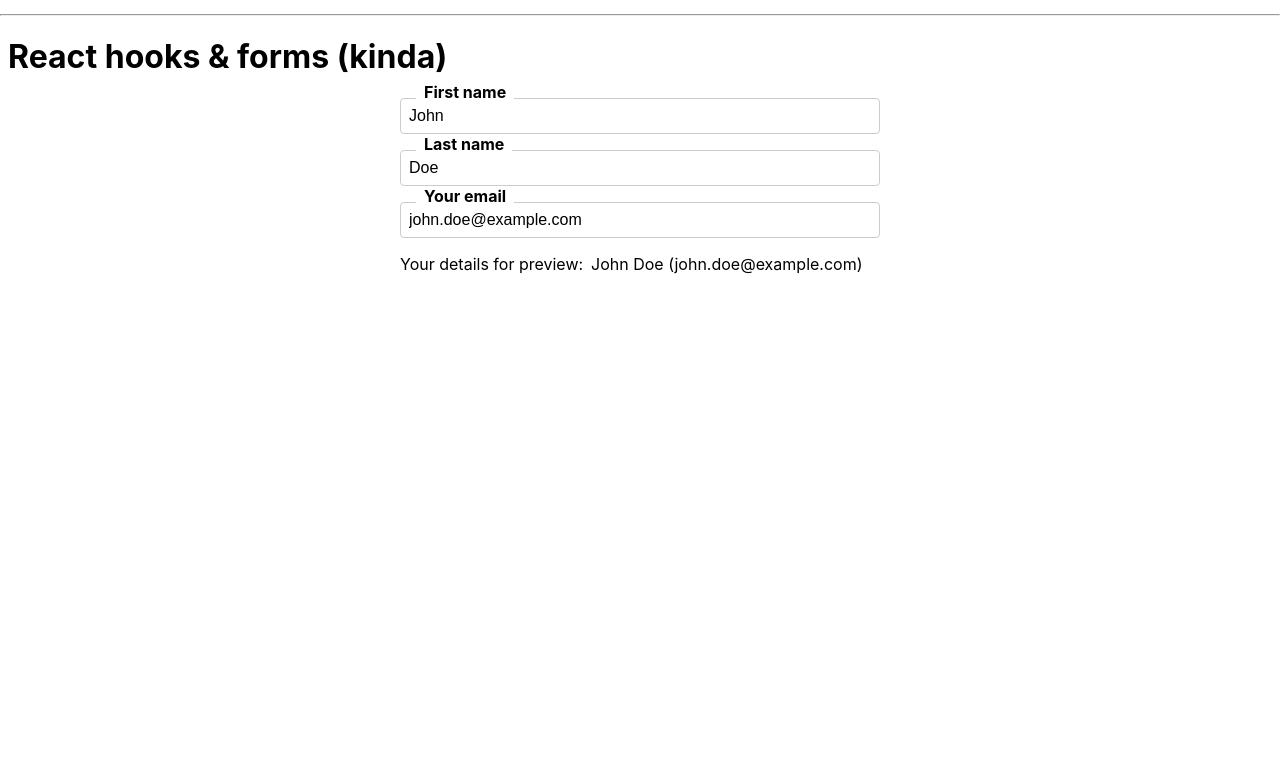
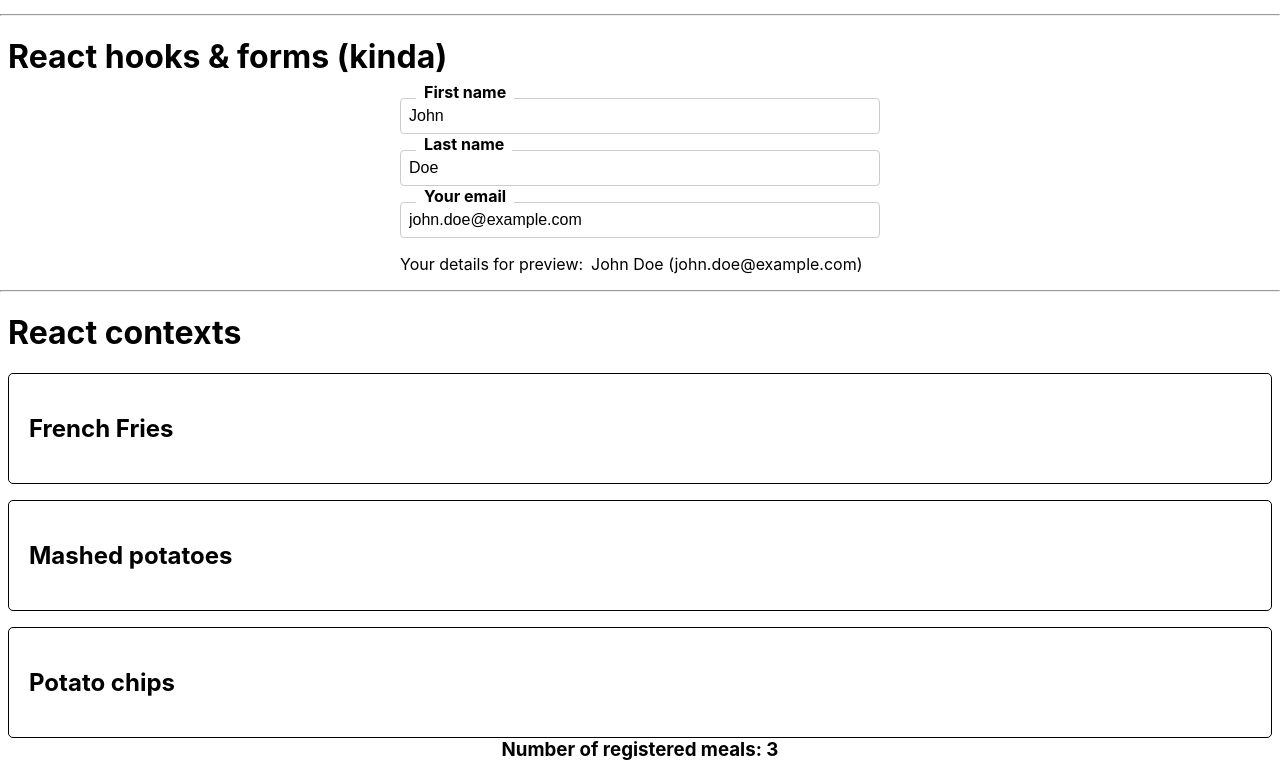
Before and after one commit to students-gi/facebook-react, a React (Create React App) app: page / in a window 1280 px wide. Shown: the part 741-1518 px from the top of the page. Before the commit the page ends 1047 px from the top, so only its background shows below. Built offline with nearby package versions, Linux system fonts and the light colour scheme.

Commit message:
context example

```diff
--- a/src/App.tsx
+++ b/src/App.tsx
@@ -5,6 +5,7 @@
 import CardDisplay from "./ui/organisms/CardDisplay";
 import GuessANumber from "./ui/organisms/GuessANumber";
 import RegistrationForm from "./ui/organisms/RegistrationForm"
+import MealDisplay from  "./ui/organisms/MealDisplay"
 
 function App() {
   return (
@@ -19,6 +20,10 @@
 
       <Heading1 title="React hooks & forms (kinda)" />
       <RegistrationForm />
+      <hr/>
+
+      <Heading1 title="React contexts" />
+      <MealDisplay />
     </div>
   );
 }
--- /dev/null
+++ b/src/providers/MealsProvider.tsx
@@ -0,0 +1,21 @@
+import React from 'react';
+
+const MealsContext = React.createContext<string[] | null>(null);
+const mealsList = [
+    "French Fries",
+    "Mashed potatoes",
+    "Potato chips"
+]
+
+function MealsProvider({ children }: { children: React.ReactNode }) {
+    const [meals, setMeals] = React.useState(mealsList);
+
+    return (
+        <MealsContext.Provider value={meals}>
+            {children}
+        </MealsContext.Provider>
+    );
+}
+
+export const useMealsContext = () => React.useContext(MealsContext);
+export default MealsProvider;
--- /dev/null
+++ b/src/ui/organisms/MealDisplay/MealCounter.tsx
@@ -0,0 +1,13 @@
+import React from 'react';
+/*=====   Style imports   =====*/
+import styles from './style.module.css';
+import { useMealsContext } from '../../../providers/MealsProvider';
+
+function MealCounter() {
+  const meals = useMealsContext();
+  return (
+    <h3 id={styles.mealCounter}>Number of registered meals: {meals?.length}</h3>
+  )
+}
+
+export default MealCounter;
--- /dev/null
+++ b/src/ui/organisms/MealDisplay/MealList.tsx
@@ -0,0 +1,22 @@
+import React from 'react';
+/*=====   Style imports   =====*/
+import styles from './style.module.css';
+/*=====  Context imports  =====*/
+import { useMealsContext } from "../../../providers/MealsProvider"
+import Card from "../../molecules/Card";
+
+function MealList() {
+  const meals = useMealsContext();
+
+  return (
+    <div id={styles.mealList}>
+      {meals?.map((mealName: string) => (
+        <Card
+          title={mealName}
+        />
+      ))}
+    </div>
+  )
+}
+
+export default MealList;
--- /dev/null
+++ b/src/ui/organisms/MealDisplay/index.tsx
@@ -0,0 +1,18 @@
+import React from 'react';
+/*=====   Style imports   =====*/
+import styles from './style.module.css';
+/*===== Component imports =====*/
+import MealsProvider from "../../../providers/MealsProvider"
+import MealList from './MealList';
+import MealCounter from './MealCounter';
+
+function MealDisplay() {
+  return (
+    <MealsProvider>
+      <MealList />
+      <MealCounter />
+    </MealsProvider>
+  );
+};
+
+export default MealDisplay;
--- /dev/null
+++ b/src/ui/organisms/MealDisplay/style.module.css
@@ -0,0 +1,10 @@
+#mealList {
+  display: flex;
+  flex-direction: column;
+  gap: 1rem;
+}
+
+#mealCounter {
+  width: max-content;
+  margin: auto;
+}
```
